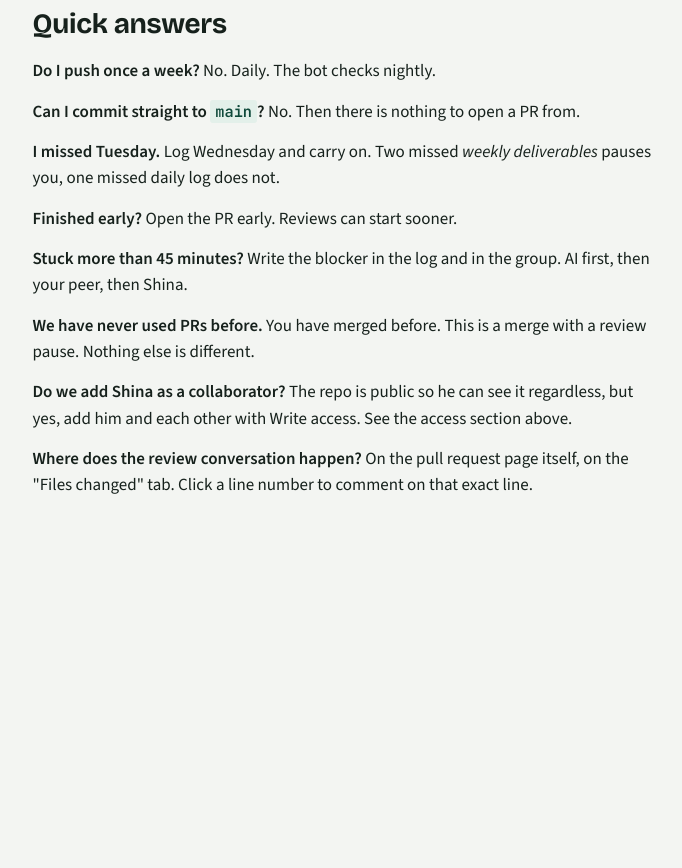
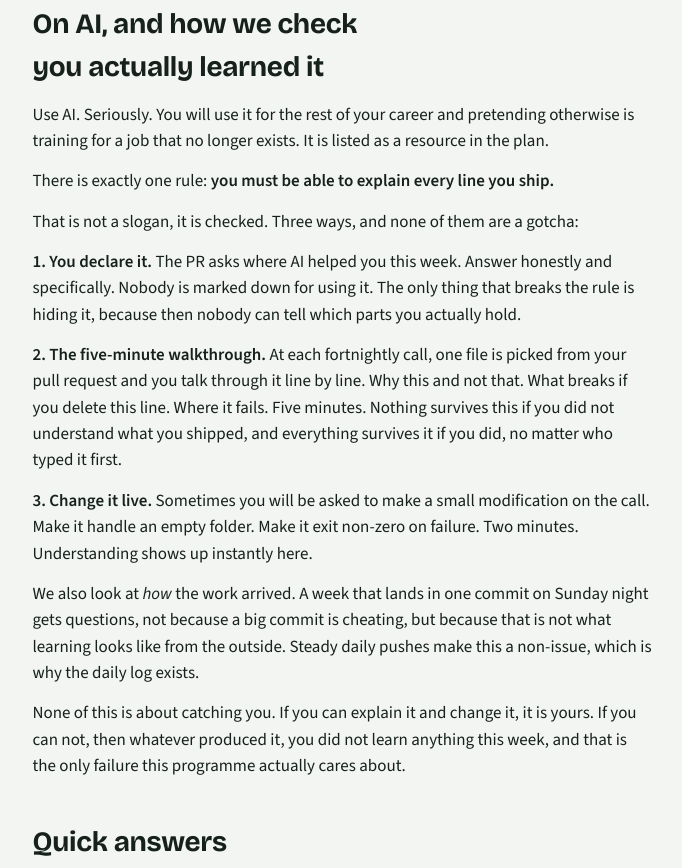
Before and after one commit to adexsimply/craftudy-sde-plan, a plain HTML site: page submission.html in a window 1280 px wide. Shown: the part 4594-5462 px from the top of the page, without its empty margins (298-980 px from the left). Before the commit the page ends 5187 px from the top, so only its background shows below. Drawn offline with nearby package versions, Linux system fonts and the light colour scheme.

Commit message:
Publish the AI policy

```diff
--- a/submission.html
+++ b/submission.html
@@ -224,6 +224,27 @@ PR by Sunday 9pm.</p>
 <li>Back in GitHub Desktop: <code>Current Branch</code> → <code>main</code> → <strong>Fetch/Pull origin</strong>.</li>
 <li>New week, new branch from <code>main</code>.</li>
 </ol>
+<div class="markdown-heading"><h2 class="heading-element">On AI, and how we check you actually learned it</h2><a id="user-content-on-ai-and-how-we-check-you-actually-learned-it" class="anchor" aria-label="Permalink: On AI, and how we check you actually learned it" href="#on-ai-and-how-we-check-you-actually-learned-it"><span aria-hidden="true" class="octicon octicon-link"></span></a></div>
+<p>Use AI. Seriously. You will use it for the rest of your career and pretending otherwise is
+training for a job that no longer exists. It is listed as a resource in the plan.</p>
+<p>There is exactly one rule: <strong>you must be able to explain every line you ship.</strong></p>
+<p>That is not a slogan, it is checked. Three ways, and none of them are a gotcha:</p>
+<p><strong>1. You declare it.</strong> The PR asks where AI helped you this week. Answer honestly and specifically.
+Nobody is marked down for using it. The only thing that breaks the rule is hiding it, because then
+nobody can tell which parts you actually hold.</p>
+<p><strong>2. The five-minute walkthrough.</strong> At each fortnightly call, one file is picked from your pull
+request and you talk through it line by line. Why this and not that. What breaks if you delete
+this line. Where it fails. Five minutes. Nothing survives this if you did not understand what you
+shipped, and everything survives it if you did, no matter who typed it first.</p>
+<p><strong>3. Change it live.</strong> Sometimes you will be asked to make a small modification on the call. Make
+it handle an empty folder. Make it exit non-zero on failure. Two minutes. Understanding shows up
+instantly here.</p>
+<p>We also look at <em>how</em> the work arrived. A week that lands in one commit on Sunday night gets
+questions, not because a big commit is cheating, but because that is not what learning looks like
+from the outside. Steady daily pushes make this a non-issue, which is why the daily log exists.</p>
+<p>None of this is about catching you. If you can explain it and change it, it is yours. If you can
+not, then whatever produced it, you did not learn anything this week, and that is the only failure
+this programme actually cares about.</p>
 <div class="markdown-heading"><h2 class="heading-element">Quick answers</h2><a id="user-content-quick-answers" class="anchor" aria-label="Permalink: Quick answers" href="#quick-answers"><span aria-hidden="true" class="octicon octicon-link"></span></a></div>
 <p><strong>Do I push once a week?</strong> No. Daily. The bot checks nightly.</p>
 <p><strong>Can I commit straight to <code>main</code>?</strong> No. Then there is nothing to open a PR from.</p>
@@ -238,6 +259,8 @@ Nothing else is different.</p>
 add him and each other with Write access. See the access section above.</p>
 <p><strong>Where does the review conversation happen?</strong> On the pull request page itself, on the
 "Files changed" tab. Click a line number to comment on that exact line.</p>
+<p><strong>Am I allowed to use AI?</strong> Yes. See the section above. Declare it, and be able to explain and
+change what you ship.</p>
 
 </article>
 </div>
```
